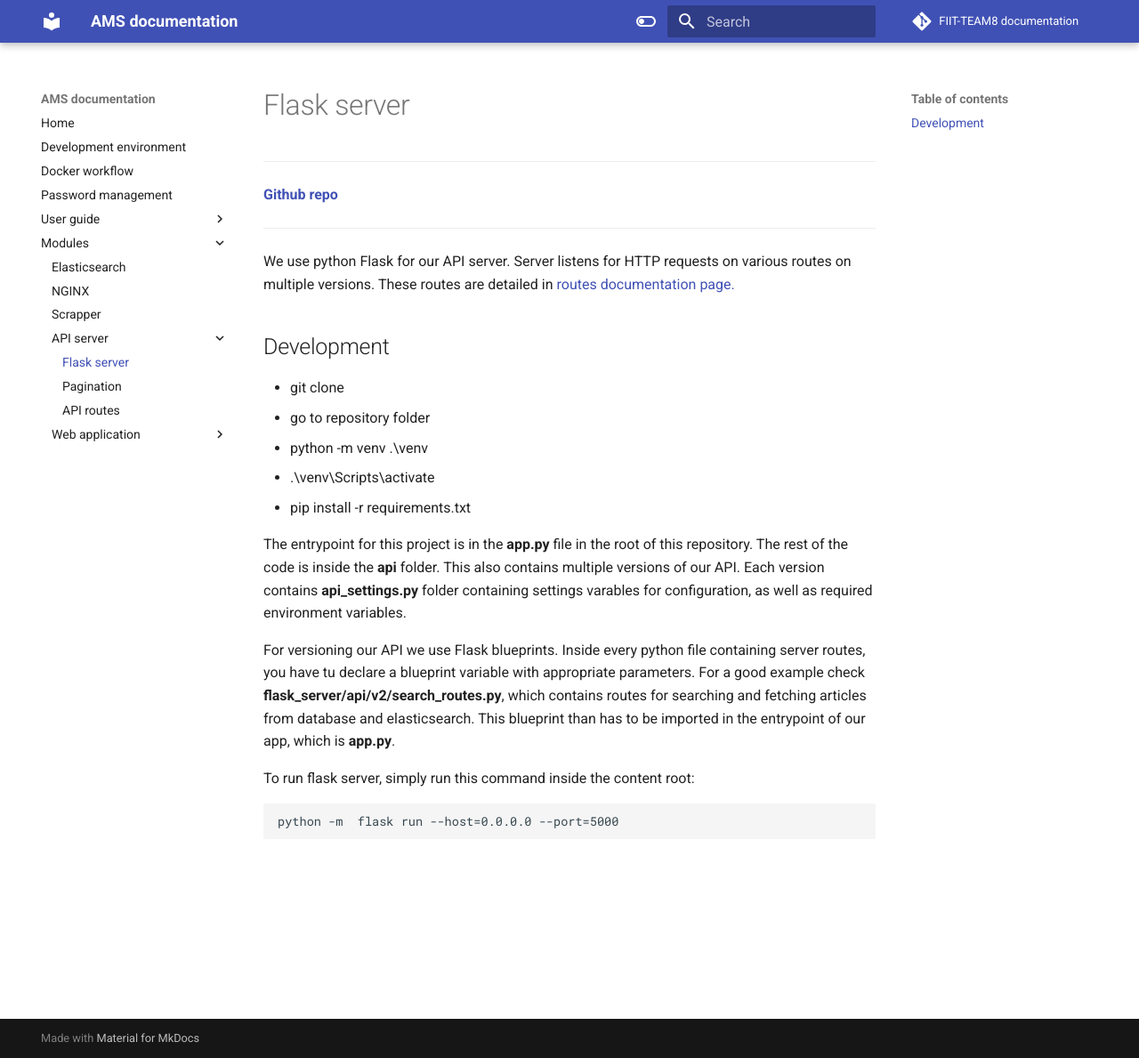
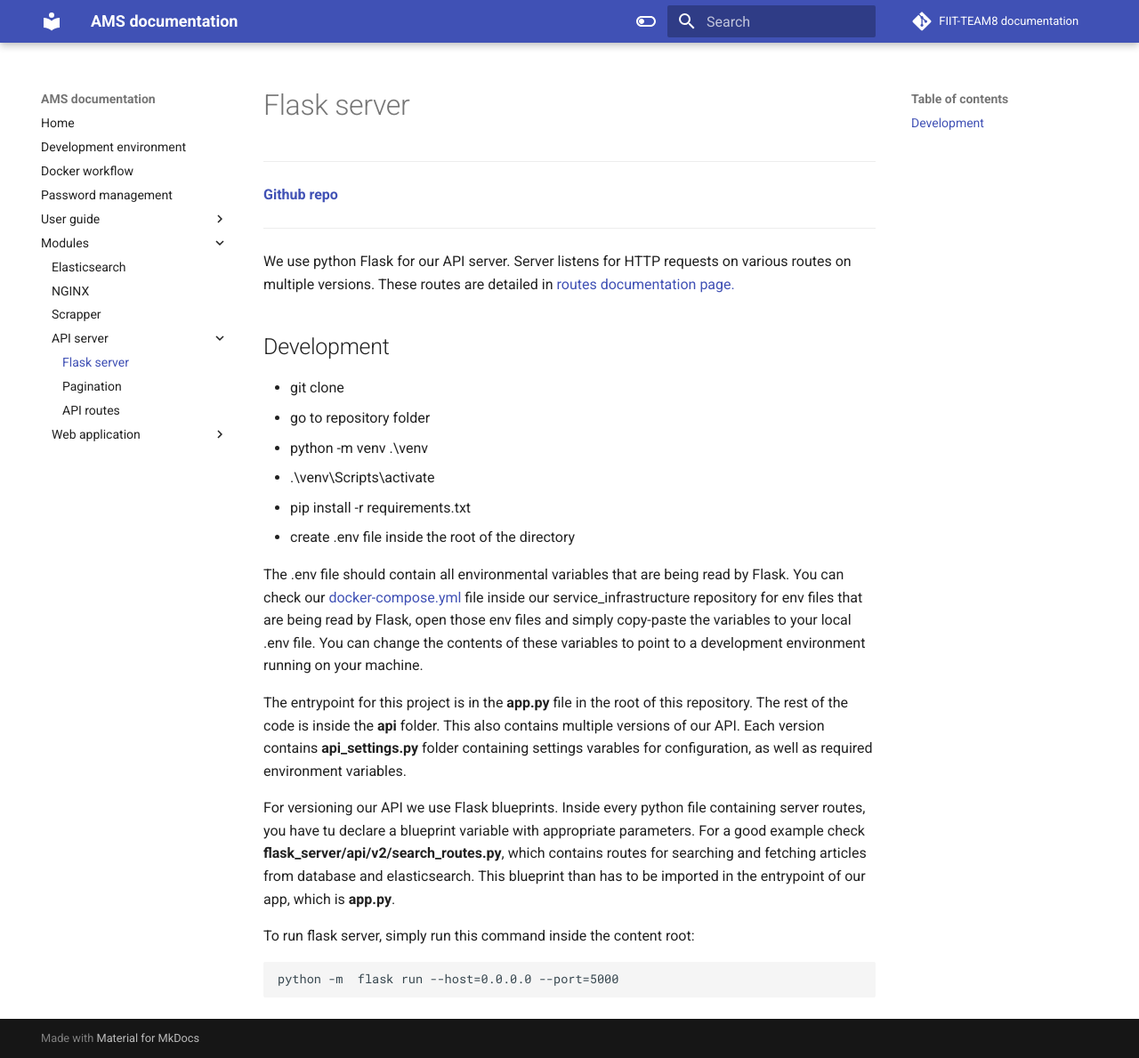
Before and after one commit to FIIT-TEAM8/team_documentation, an MkDocs documentation site: the page built from docs/modules/API server/flask server.md, in a window 1280 px wide and 1189 px high. Shown: the whole window at 89% size. Built offline with MkDocs 1.6.1 and Material for MkDocs 9.7.7, drawn with Linux system fonts in a browser that asks for light colours; comment, search, counter and statistics services are not loaded.

Commit message:
Update flask server.md

```diff
--- a/docs/modules/API server/flask server.md
+++ b/docs/modules/API server/flask server.md
@@ -13,6 +13,9 @@ We use python Flask for our API server. Server listens for HTTP requests on vari
   * python -m venv .\venv
   * .\venv\Scripts\activate
   * pip install -r requirements.txt
+  * create .env file inside the root of the directory
+
+The .env file should contain all environmental variables that are being read by Flask. You can check our [docker-compose.yml](https://github.com/FIIT-TEAM8/service_infrastructure/blob/main/docker-compose.yml) file inside our service_infrastructure repository for env files that are being read by Flask, open those env files and simply copy-paste the variables to your local .env file. You can change the contents of these variables to point to a development environment running on your machine.
 
 The entrypoint for this project is in the **app.py** file in the root of this repository. The rest of the code is inside the **api** folder. This also contains multiple versions of our API. Each version contains **api_settings.py** folder containing settings varables for configuration, as well as required environment variables.
 
```
